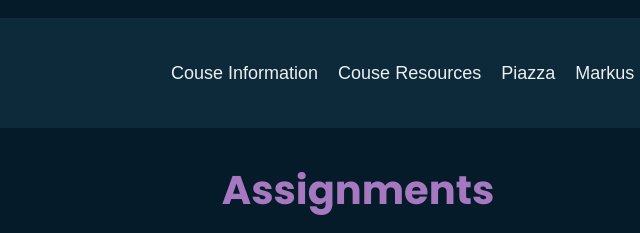
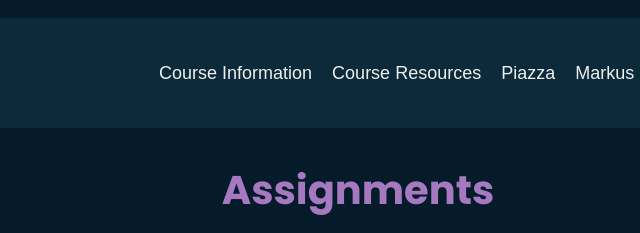
Before and after one commit to ttrishana/b20-website, a plain HTML site: page templates/assignments.html in a window 1280 px wide. Shown: the top 233 px of the page, 282-922 px from the left. Drawn offline with Linux system fonts and the light colour scheme; a web font is replaced by a local one.

Commit message:
fix typo 2

```diff
--- a/templates/assignments.html
+++ b/templates/assignments.html
@@ -17,14 +17,14 @@
         <nav>
             <ul class="nav__links">
                 <li class="dropdown">
-                    <a href="#">Couse Information</a>
+                    <a href="#">Course Information</a>
                     <ul class="dropdown-menu">
                         <li><a href="syllabus.html">Syllabus</a></li>
                         <li><a href="calendar.html">Calendar</a></li>
                     </ul>
                 </li>
                 <li class="dropdown">
-                    <a href="#">Couse Resources</a>
+                    <a href="#">Course Resources</a>
                     <ul class="dropdown-menu">
                         <li><a href="assignments.html">Assignments</a></li>
                         <li><a href="labs.html">Labs</a></li>
```
Also changed, not shown: templates/calendar.html (+2 -2 lines), templates/feedback.html (+2 -2 lines), templates/index.html (+2 -2 lines), templates/labs.html (+2 -2 lines), templates/lecture_notes.html (+2 -2 lines), templates/syllabus.html (+2 -2 lines), templates/team.html (+2 -2 lines).
